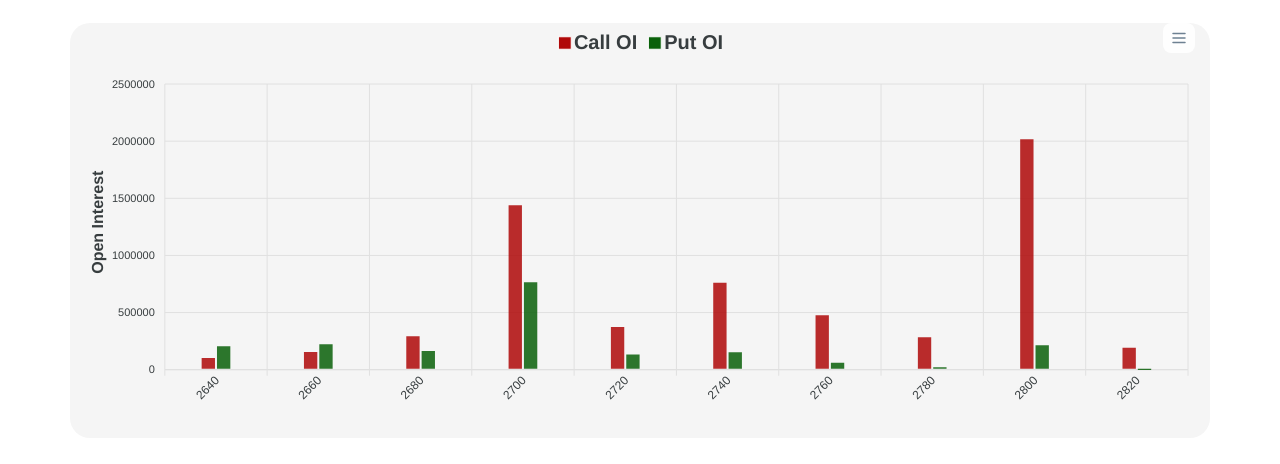
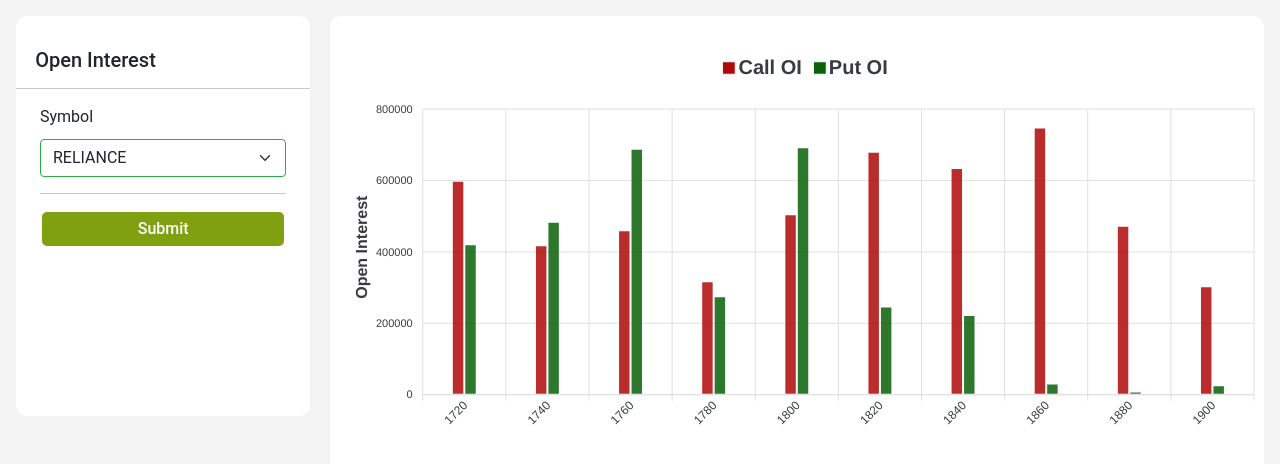
Before and after one commit to Uday-Wahi/Internshala-Assignment, a plain HTML site: page srifintech/index.html in a window 1280 px wide. Drawn offline with nearby package versions, Linux system fonts and the light colour scheme; no server answers.

Commit message:
design completed

```diff
--- a/srifintech/index.html
+++ b/srifintech/index.html
@@ -4,6 +4,7 @@
     <meta charset="UTF-8" />
     <meta http-equiv="X-UA-Compatible" content="IE=edge" />
     <meta name="viewport" content="width=device-width, initial-scale=1.0" />
+    <link rel="shortcut icon" href="favicon.ico" type="image/x-icon" />
     <!-- Bootstrap CSS -->
     <link
       href="https://cdn.jsdelivr.net/npm/bootstrap@5.1.3/dist/css/bootstrap.min.css"
@@ -15,9 +16,23 @@
     <title>Bar Chart Assignment</title>
   </head>
   <body>
-    <div class="container">
-      <div id="chart"></div>
+    <div id="selectbox">
+      <h5>Open Interest</h5>
+      <hr />
+      <div id="dropdowncontainer">
+        <label for="dropdown">Symbol</label>
+        <select class="form-select" id="dropdown">
+          <option value="1">RELIANCE</option>
+          <option value="2">SBIN</option>
+          <option value="3">INFY</option>
+          <option value="4">NIFTY</option>
+        </select>
+        <hr />
+        <button id="submit">Submit</button>
+      </div>
     </div>
+    <div id="chart"></div>
+
     <!-- apex charts -->
     <script src="https://cdn.jsdelivr.net/npm/apexcharts"></script>
     <!-- Option 1: Bootstrap Bundle with Popper -->
--- a/srifintech/index.js
+++ b/srifintech/index.js
@@ -1,14 +1,52 @@
+// variables initialize
+const selectoption = document.getElementById("dropdown");
+const submitbtn = document.getElementById("submit");
+submitbtn.addEventListener("click", () => {
+  text = selectoption.options[selectoption.selectedIndex].text;
+  valueUpdate(text);
+});
+const valueUpdate = (option) => {
+  console.log(option);
+};
+// fetch data
+fetch("https://docker.api.srifintech.com/testassignment", {
+  headers: {
+    "Content-Type": "application/json",
+    Accept: "application/json",
+    Referer: "https://docker.api.srifintech.com",
+    Origin: "https://docker.api.srifintech.com",
+  },
+  method: "POST",
+  body: JSON.stringify({ ticker: "RELIANCE" }),
+})
+  .then((res) => console.log(res))
+  .catch((err) => console.error(err));
+
+/*
+Host: docker.api.srifintech.com
+Accept: application/json
+Content-Type: application/json
+Referer: https://docker.api.srifintech.com
+Origin: https://docker.api.srifintech.com
+
+{
+"ticker":"INFY"
+}
+*/
+
+// temp data
 json = {
-  strike: [2640, 2660, 2680, 2700, 2720, 2740, 2760, 2780, 2800, 2820],
+  strike: [1720, 1740, 1760, 1780, 1800, 1820, 1840, 1860, 1880, 1900],
   calloi: [
-    112000, 163750, 302250, 1448000, 382000, 770250, 485000, 293500, 2026250,
-    201250,
+    599400, 418200, 460800, 318000, 505000, 680400, 634800, 748400, 472800,
+    303600,
   ],
   putoi: [
-    213750, 231750, 171500, 773250, 142750, 162000, 69750, 30000, 222000, 5500,
+    421200, 484200, 688800, 276000, 693000, 247200, 223200, 31200, 9000, 26400,
   ],
 };
 
+// defining options
 var options = {
   colors: ["#b00909", "#0a610a"],
   series: [
@@ -32,12 +70,14 @@ var options = {
   chart: {
     type: "bar",
     height: 400,
+    toolbar: {
+      show: false,
+    },
   },
   plotOptions: {
     bar: {
       horizontal: false,
       columnWidth: "30%",
-      endingShape: "rounded",
     },
   },
   dataLabels: {
@@ -58,7 +98,6 @@ var options = {
       height: 12,
     },
   },
-
   yaxis: {
     title: {
       text: "Open Interest",
@@ -79,7 +118,19 @@ var options = {
       },
     },
   },
+  noData: {
+    text: "Loading...",
+    align: "center",
+    verticalAlign: "middle",
+    offsetY: -40,
+    style: {
+      color: "#000000",
+      fontSize: "20px",
+    },
+  },
 };
 
+// initialize a chart
 var chart = new ApexCharts(document.querySelector("#chart"), options);
+// render chart
 chart.render();
--- a/srifintech/style.css
+++ b/srifintech/style.css
@@ -1,12 +1,53 @@
-@import url(https://fonts.googleapis.com/css?family=Roboto);
+body {
+  font-family: "Roboto", sans-serif;
+  background-color: #f3f3f3;
+}
 
-body {
-  font-family: Roboto, sans-serif;
+h5 {
+  margin-left: 1.2rem;
+  margin-top: 2rem;
 }
+
+#dropdowncontainer {
+  margin: 0 1.5rem;
+}
+
+label {
+  margin-bottom: 0.625rem;
+}
+
+#dropdown {
+  border-color: #2cab4a;
+}
+
+#selectbox {
+  height: 50vh;
+  width: 23vw;
+  background-color: white;
+  margin-left: 1rem;
+  margin-top: 1rem;
+  border-radius: 0.625rem;
+  float: left;
+}
+
+#submit {
+  border-radius: 0.375rem;
+  width: -webkit-fill-available;
+  padding: 0.3125rem 0;
+  font-weight: 500;
+  outline: auto;
+  background-color: #80a011;
+  color: white;
+}
+
 #chart {
-  margin-top: 23px;
+  padding-top: 2rem;
+  padding-left: 1rem;
+  width: 73vw;
+  height: 93vh;
+  background-color: white;
+  margin-top: 1rem;
+  margin-right: 1rem;
+  border-radius: 0.625rem;
+  float: right;
 }
-.container {
-  background-color:whitesmoke;
-  border-radius: 20px;
-}
```
Also changed, not shown: srifintech/favicon.ico (added).
